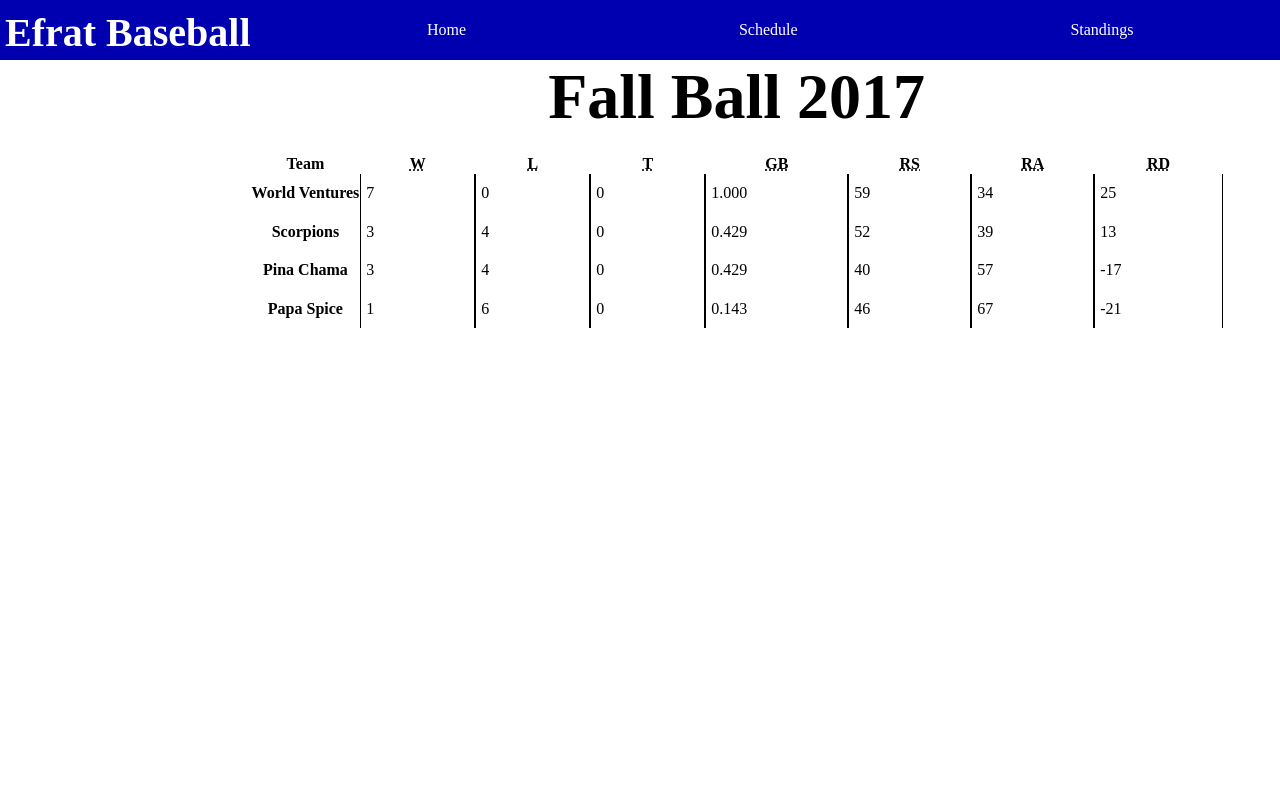
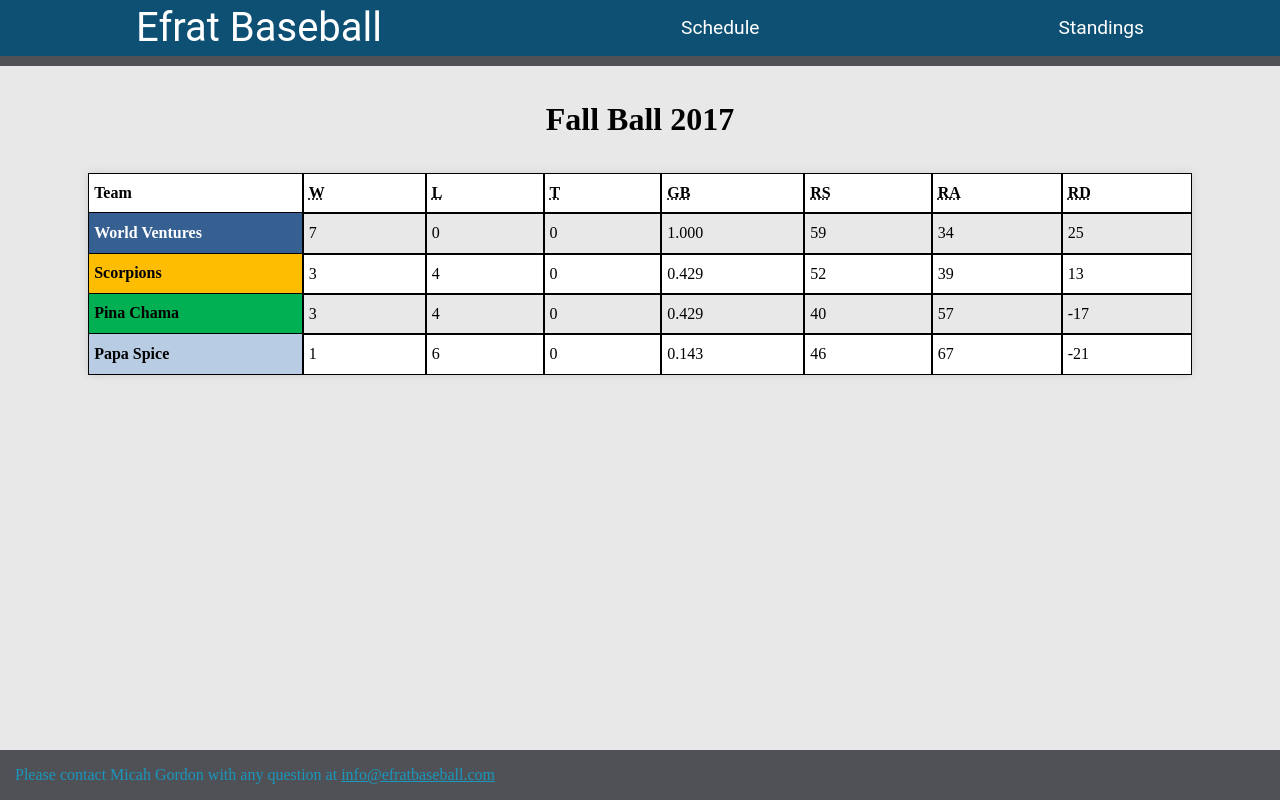
Before and after one commit to micah66/efrat-baseball, a plain HTML site: page standings.html in a window 1280 px wide. Drawn offline with Linux system fonts and the light colour scheme.

Commit message:
Add styling to the website

```diff
--- a/index.css
+++ b/index.css
@@ -1,10 +1,11 @@
 /****** Banner *************************************/
 header {
   text-align: left;
-  background-color: #0000b1;
-  color: white;
+  background-color: #0e5073;
+  border-bottom: 10px solid #505156;
+  color: #1997bc;
   margin: 0;
-  padding: 5px 0;
+  padding: 5px 10px;
 }
 
 header h1 {
@@ -15,12 +16,17 @@ header h1 {
 
 .bar {
   display: flex;
-  justify-content: space-around;
-  margin-right: 10px;
+  justify-content: space-between;
+  max-width: 80%;
+  align-items: center;
+  margin: auto;
+  padding: 0;
 }
 
 .navbar {
   list-style: none;
+  font-size: 1.2em;
+  font-family: 'Roboto', sans-serif;
 
 }
 
@@ -33,10 +39,38 @@ header h1 {
   color: red;
 }
 
+#banner {
+  font-size: 2.5em;
+}
+
 
 /****** Body *************************************/
-
+body{
+    background: #e8e8e8;
+}
 .main {
   margin: auto;
   max-width: 60%;
+
 }
+.main p {
+    font-family: 'Roboto', sans-serif;
+    line-height: 1.4;
+    padding-bottom: 15px;
+}
+/****** Footer *************************************/
+
+footer {
+  background: #505156;
+  position: absolute;
+  bottom: 0;
+  width: 100%;
+
+}
+footer p {
+  color: #1997bc;
+  padding-left: 15px;
+}
+footer a {
+  color: #1997bc;
+}
--- a/shared.js
+++ b/shared.js
@@ -1,3 +1,10 @@
+const colorOfTeam = {
+  'Pina Chama': 'pina',
+  'Scorpions': 'scorpions',
+  'Papa Spice': 'papa',
+  'World Ventures': 'world'
+}
+
 function populateElementWithText (id, text) {
   var element = document.getElementById(id)
   element.innerHTML = text
--- a/standings.html
+++ b/standings.html
@@ -9,10 +9,9 @@
 </head>
   <body>
     <header>
-      <h1 id="banner">Efrat Baseball</h1>
       <nav>
         <ul class="bar">
-          <li class="navbar"><a href="index.html">Home</a></li>
+          <li class="navbar" id="banner"><a href="index.html">Efrat Baseball</a></li>
           <li class="navbar"><a href="schedule.html">Schedule</a></li>
           <li class="navbar"><a href="standings.html">Standings</a></li>
         </ul>
@@ -36,5 +35,7 @@
     <script src="shared.js"></script>
     <script src="standings.js"></script>
   </body>
-
+  <footer>
+    <p>Please contact Micah Gordon with any question at <a href="">info@efratbaseball.com</a></p>
+  </footer>
 </html>
--- a/standings.js
+++ b/standings.js
@@ -64,7 +64,7 @@ fetchJSON("standings.json", function (gameResults) {
 
   const htmlStandings = sortedStandings.map((stats) => '' +
       '<tr>' +
-        '<th scope="row">' + stats.teamName + '</th>' +
+        '<th scope="row" class="'+colorOfTeam[stats.teamName]+'">' + stats.teamName + '</th>' +
         '<td>' + stats.w + '</td>' +
         '<td>' + stats.l + '</td>' +
         '<td>' + stats.t + '</td>' +
--- a/table.css
+++ b/table.css
@@ -4,6 +4,9 @@
 
 table {
   border-spacing: 0;
+  border-top: 1px solid #000;
+  box-shadow: 0 0 8px #cdcdcd;
+  margin: 0 auto;
 }
 
 table td {
@@ -11,39 +14,50 @@ table td {
 }
 
 caption {
-  font-size: 4em;
+  font-size: 2em;
   font-weight: bold;
-  padding-bottom: 20px;
+  padding: 35px;
+  text-align: center;
 }
 
 .pina {
-  background-color: #00b052;
+  background-color: #00b052 !important;
 }
 
 .scorpions {
-  background-color: #ffbd01;
+  background-color: #ffbd01 !important;
 }
 
 .papa {
-  background-color: #b8cce4;
+  background-color: #b8cce4 !important;
 }
 
 .world {
-  background-color: #376092;
+  background-color: #376092 !important;
   color: white;
 }
 
-.schedule th, td {
+.standings th, .schedule th, td {
   text-align: left;
   padding: 10px 100px 10px 5px;
   border-right: solid black 1px;
   border-left: solid black 1px;
 }
+.standings th, .schedule th{
+  border-bottom: solid black 1px;
+  background-color: white;
 
-.schedule tr:nth-child(even) td {
+}
+.standings tr:nth-child(even), .schedule tr:nth-child(even) td {
   border-bottom: solid black 1px;
+  background-color: white;
 }
-
+.standings td {
+  border: solid black 1px;
+}
+.standings th {
+  text-decoration: none;
+}
 tfoot td {
   font-size: .65em;
   font-style: italic;
```
Also changed, not shown: index.html (+9 -12 lines), schedule.html (+4 -3 lines), schedule.js (+0 -7 lines), 1 other file.
